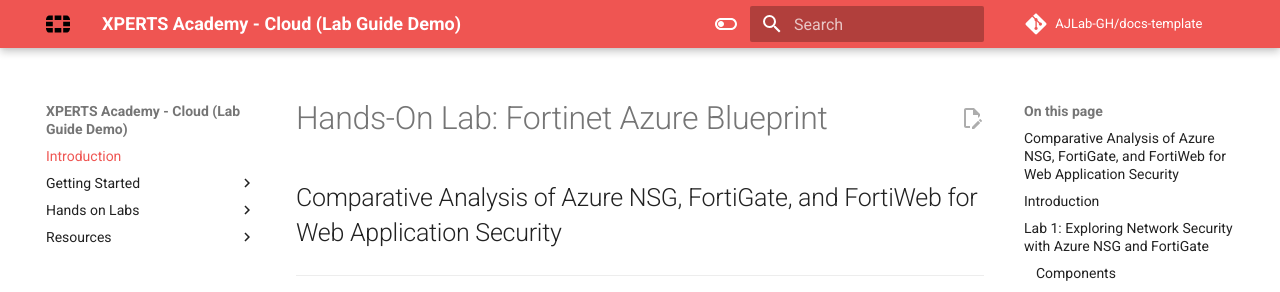
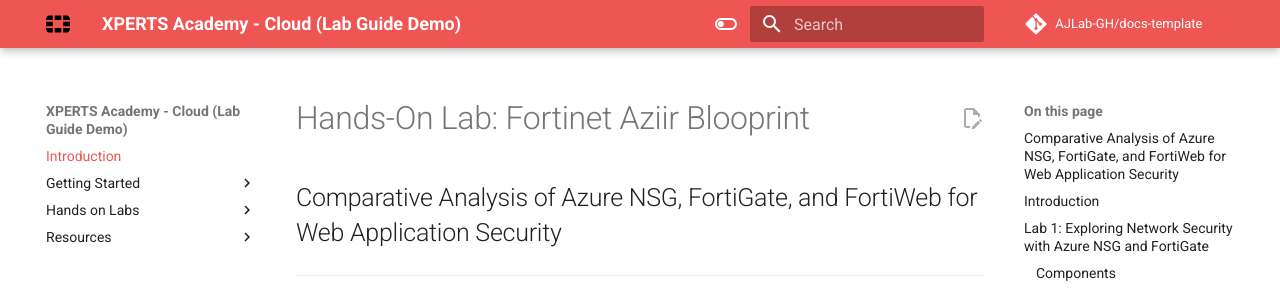
Before and after one commit to ajlab-gh/xperts-docs-demo, an MkDocs documentation site: the page built from docs/index.md, in a window 1280 px wide and 900 px high. Shown: the top 292 px of the window. Built offline with MkDocs 1.6.1 and Material for MkDocs 9.7.7, drawn with Linux system fonts in a browser that asks for light colours; comment, search, counter and statistics services are not loaded.

Commit message:
Update index.md
test

```diff
--- a/docs/index.md
+++ b/docs/index.md
@@ -1,4 +1,4 @@
-# Hands-On Lab: Fortinet Azure Blueprint
+# Hands-On Lab: Fortinet Aziir Blooprint
 
 ## Comparative Analysis of Azure NSG, FortiGate, and FortiWeb for Web Application Security
 
```
